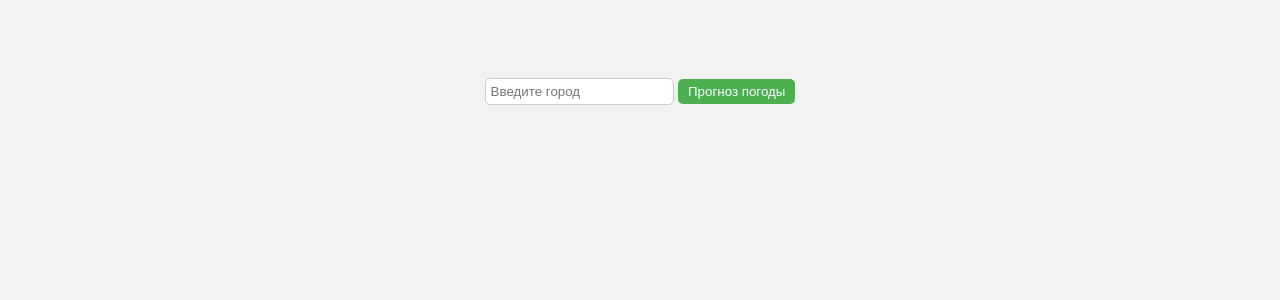
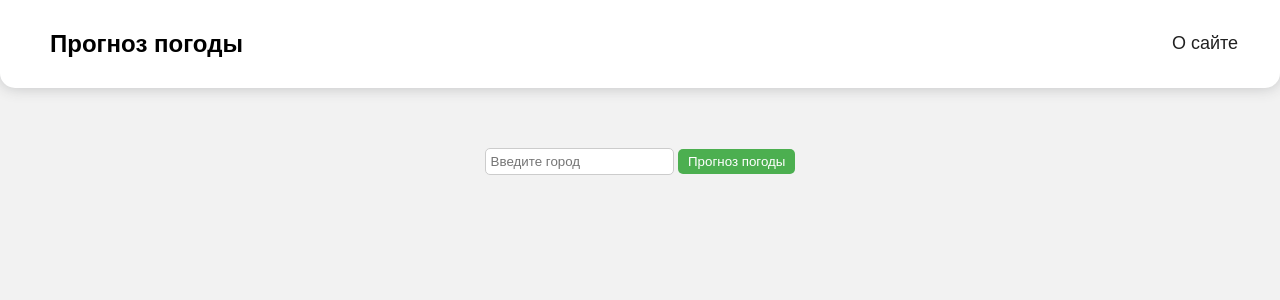
Before and after one commit to AlexStukovnikov/WebWeatherApp, a Django app: page / in a window 1280 px wide. Shown: the top 300 px of the page. Run offline with Django 4.2, Linux system fonts and the light colour scheme.

Commit message:
Updated Frontend(added page About and Header), separated compose

```diff
--- a/WeatherApp/static/style.css
+++ b/WeatherApp/static/style.css
@@ -2,7 +2,6 @@ body {
     font-family: Arial, sans-serif;
     background-color: #f2f2f2;
     text-align: center;
-    padding: 50px;
 }
 
 form {
@@ -24,6 +23,19 @@ button {
     cursor: pointer;
 }
 
+.current-weather {
+    background-color: #fff;
+    border-radius: 5px;
+    box-shadow: 0 0 10px rgba(0, 0, 0, 0.1);
+    margin: 0px;
+    width: 25%;
+    box-sizing: border-box;
+    display: flex;
+    margin-left: auto;
+    margin-right: auto;
+    padding: 50px;
+}
+
 .forecast-container {
     display: flex;
     justify-content: center;
@@ -36,7 +48,7 @@ button {
     box-shadow: 0 0 10px rgba(0, 0, 0, 0.1);
     padding: 10px;
     margin: 10px;
-    width: calc(100% / 8 - 20px);
+    width: calc(25% - 20px);
     box-sizing: border-box;
 }
 
@@ -51,3 +63,40 @@ button {
         width: 100%;
     }
 }
+
+header {
+    display: flex;
+    flex-direction: row;
+    justify-content: space-between;
+    flex-wrap: wrap;
+    background-color: #ffffff;
+    padding: 10px 10px;
+    border-radius: 0 0 15px 15px;
+    box-shadow: 0px 10px 15px 5px #c0c1c2;
+}
+
+.h2 {
+    display: flex;
+    align-items: center;
+    margin-left: 20px;
+}
+
+header a {
+    color: #212121;
+    padding: 12px;
+    text-decoration: none;
+    font-size: 18px;
+    border-radius: 15px;
+    margin-right: 20px;
+}
+
+header a:hover {
+    background-color: #dcddde;
+    transition:0.5s;
+    color: #212121;
+}
+
+nav {
+    display: flex;
+    align-items: center;
+}
--- a/WeatherApp/templates/weatherapp/index.html
+++ b/WeatherApp/templates/weatherapp/index.html
@@ -1,14 +1,130 @@
-{% load static %}
 <!DOCTYPE html>
 <html lang="ru">
 
 <head>
     <meta charset="UTF-8">
     <title>Прогноз погоды</title>
-    <link rel="stylesheet" href="{% static 'style.css' %}">
+    <style>
+        body {
+            font-family: Arial, sans-serif;
+            background-color: #f2f2f2;
+            text-align: center;
+            padding: 0;
+            margin: 0;
+        }
+
+        form {
+            margin: 20px 0;
+            margin-top: 60px;
+        }
+
+        input[type="text"] {
+            padding: 5px;
+            border: 1px solid #ccc;
+            border-radius: 5px;
+        }
+
+        button {
+            background-color: #4CAF50;
+            color: white;
+            padding: 5px 10px;
+            border: none;
+            border-radius: 5px;
+            cursor: pointer;
+        }
+
+        .current-weather {
+            background-color: #fff;
+            border-radius: 5px;
+            box-shadow: 0 0 10px rgba(0, 0, 0, 0.1);
+            margin: 0px;
+            width: 25%;
+            box-sizing: border-box;
+            display: flex;
+            margin-left: auto;
+            margin-right: auto;
+            padding: 50px;
+        }
+
+        .forecast-container {
+            display: flex;
+            justify-content: center;
+            flex-wrap: wrap;
+        }
+
+        .forecast {
+            background-color: #fff;
+            border-radius: 5px;
+            box-shadow: 0 0 10px rgba(0, 0, 0, 0.1);
+            padding: 10px;
+            margin: 10px;
+            width: calc(25% - 20px);
+            box-sizing: border-box;
+        }
+
+        @media (max-width: 767px) {
+            .forecast {
+                width: calc(50% - 20px);
+            }
+        }
+
+        @media (max-width: 480px) {
+            .forecast {
+                width: 100%;
+            }
+        }
+
+        header {
+            display: flex;
+            flex-direction: row;
+            justify-content: space-between;
+            flex-wrap: wrap;
+            background-color: #ffffff;
+            padding: 10px 10px;
+            border-radius: 0 0 15px 15px;
+            box-shadow: 0 0 15px 0 #c0c1c2;
+        }
+
+        .h2 {
+            display: flex;
+            align-items: center;
+            margin-left: 40px;
+        }
+
+        header a {
+            color: #212121;
+            padding: 12px;
+            text-decoration: none;
+            font-size: 18px;
+            border-radius: 15px;
+            margin-right: 20px;
+        }
+
+        header a:hover {
+            background-color: #dcddde;
+            transition:0.5s;
+            color: #212121;
+        }
+
+        nav {
+            display: flex;
+            align-items: center;
+        }
+    </style>
 </head>
 
+
+
 <body>
+    <header>
+        <div class="h2">
+            <h2>Прогноз погоды</h2>
+        </div>
+        <nav>
+            <a href="/about">О сайте</a>
+        </nav>
+    </header>
+
     <form method="post">
         {% csrf_token %}
         <input type="text" name="city" placeholder="Введите город">
--- a/WeatherApp/urls.py
+++ b/WeatherApp/urls.py
@@ -3,4 +3,5 @@ from . import views
 
 urlpatterns = [
     path("", views.index, name="index"),
+    path("about/", views.about, name="about"),
 ]
--- a/WeatherApp/views.py
+++ b/WeatherApp/views.py
@@ -41,6 +41,7 @@ def fetch_weather_and_forecast(city):
 
     weather_data = {
         "city": city,
+        "current_time": datetime.datetime.fromtimestamp(response['dt']).strftime('%H:%M'),
         "temperature": response['main']['temp'],
         "description": response['weather'][0]['description'],
         "icon": response['weather'][0]['icon'],
@@ -57,3 +58,6 @@ def fetch_weather_and_forecast(city):
         })
 
     return weather_data, daily_forecasts
+
+def about(request):
+    return render(request, 'weatherapp/about.html')
--- a/Weather_Project/settings.py
+++ b/Weather_Project/settings.py
@@ -126,7 +126,7 @@ USE_TZ = True
 # https://docs.djangoproject.com/en/4.2/howto/static-files/
 
 STATIC_URL = 'static/'
-
+STATIC_ROOT = os.path.join(BASE_DIR, 'static')
 # Default primary key field type
 # https://docs.djangoproject.com/en/4.2/ref/settings/#default-auto-field
 
--- a/Weather_Project/urls.py
+++ b/Weather_Project/urls.py
@@ -20,4 +20,5 @@ from django.urls import path, include
 urlpatterns = [
     path('admin/', admin.site.urls),
     path('', include('WeatherApp.urls')),
+    path('about/', include('WeatherApp.urls')),
 ]
```
Also changed, not shown: WeatherApp/templates/weatherapp/about.html (added, +85 -0 lines), WeatherApp/templates/weatherapp/city_weather.html (+19 -5 lines), docker-compose.gitlab.yml (added, +20 -0 lines), 2 other files.
